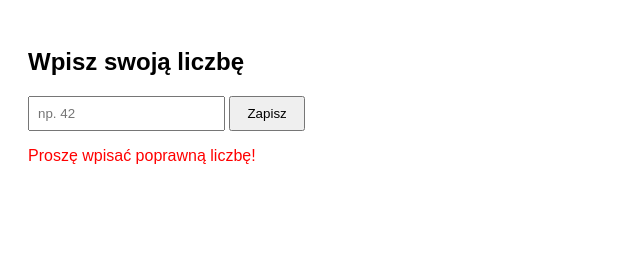
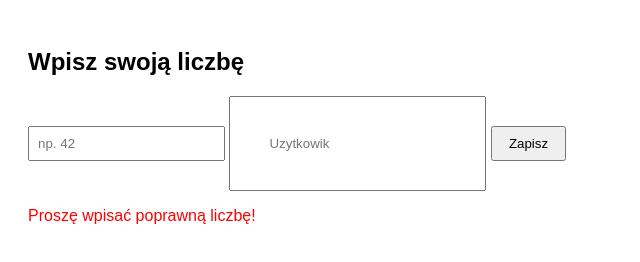
Before and after one commit to mikolajpomykol/BillSplit, a website: page index.html in a window 1280 px wide. Both pictures are taken after a click on the button "Zapisz". Shown: the whole page, without its empty margins (0-640 px from the left). Drawn offline with nearby package versions, Linux system fonts and the light colour scheme.

Commit message:
Zmiennoprzecinkowe liczby2

```diff
--- a/index.html
+++ b/index.html
@@ -13,6 +13,7 @@
     <h2>Wpisz swoją liczbę</h2>
 
     <input type="number" step="any" id="liczbaInput" placeholder="np. 42" style="padding: 8px;">
+    <input type="char" placeholder="Uzytkowik" style="padding: 38px;">
     <button onclick="zapiszDoBazy()" style="padding: 8px 16px;">Zapisz</button>
 
     <p id="status"></p>
@@ -34,7 +35,7 @@
       const input = document.getElementById('liczbaInput');
       const statusText = document.getElementById('status');
 
-      const wpisanaLiczba = parseFloat(input.value);
+      const wpisanaLiczba = parseFloat(input.value.replace(',', '.'));
       console.log("Wpisana liczba to:", wpisanaLiczba);
 
       if (isNaN(wpisanaLiczba)) {
```
